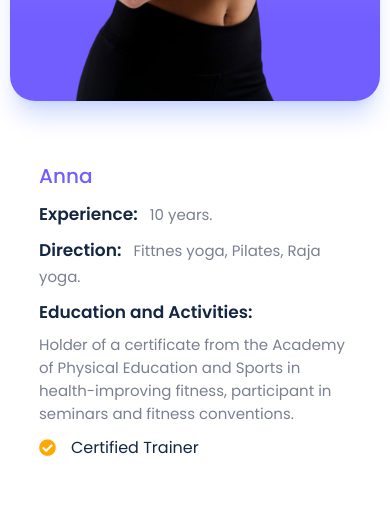
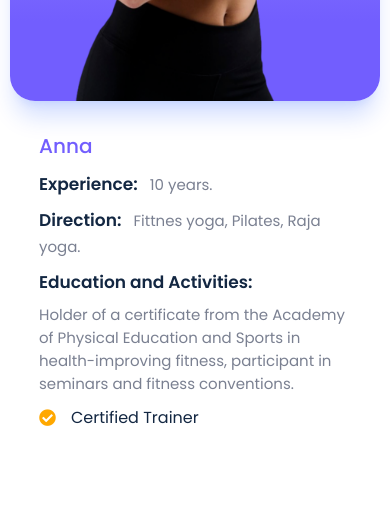
Before and after one commit to Valerij-Hering/yoga, a React (Create React App) app: page / in a window 390 px wide. Shown: the part 5560-6070 px from the top of the page. Built offline with nearby package versions, Linux system fonts and the light colour scheme; a web font is replaced by a local one.

Commit message:
Add files via upload

```diff
--- a/src/App.css
+++ b/src/App.css
@@ -2122,7 +2122,7 @@ margin-bottom: 300px;
     height: 100%;
     margin-left: 0px;
     margin-bottom: 50px;
-    margin-top: 50px;
+    margin-top: 30px;
   }
 
   .girl-tarif {
@@ -2290,7 +2290,7 @@ margin-bottom: 300px;
   }
 
   .trainer-info {
-    margin-top: 60px;
+    margin-top: 30px;
   }
 
   .shapedividers_com-900::before{
```
